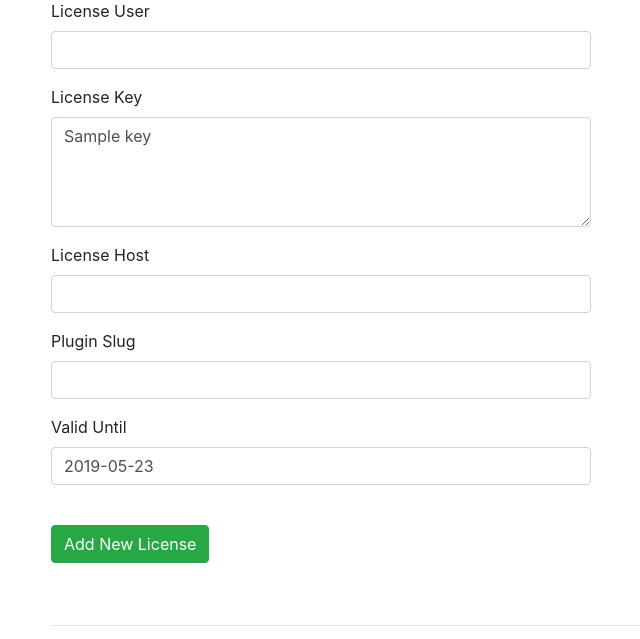
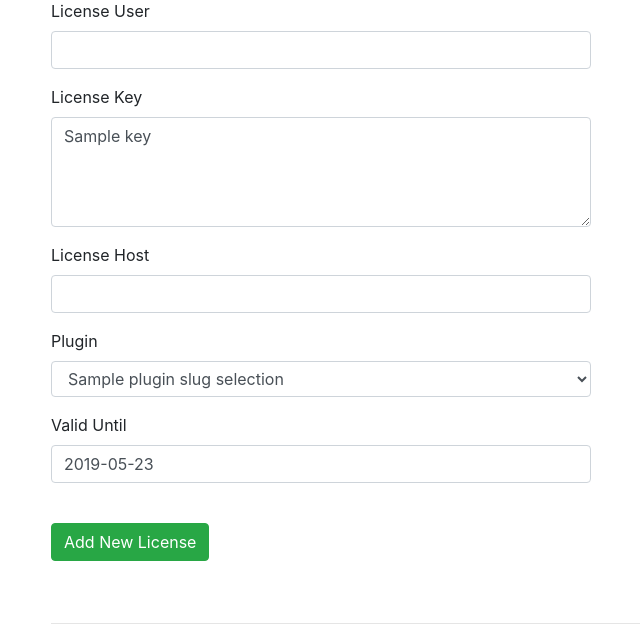
Before and after one commit to KaiserWerk/WPCustomRepository, a PHP site: template resources/views/license/add.tpl.php in a window 1280 px wide. Shown: the part 155-794 px from the top of the page, without its empty margins (34-674 px from the left). Run offline with PHP 8.4, Linux system fonts and the light colour scheme; the template is opened without the code that fills it: most values are stand-ins (such as "Sample title", 1, 10 or a date in 2020).

Commit message:
turned the plugin slug textfield into a select dropdown

```diff
--- a/resources/views/license/add.tpl.php
+++ b/resources/views/license/add.tpl.php
@@ -56,8 +56,18 @@ $errors = array(
                     <input type="text" name="_add[license_host]" id="license_host" class="form-control">
                 </div>
                 <div class="form-group">
-                    <label for="plugin_slug">Plugin Slug</label>
-                    <input type="text" name="_add[plugin_slug]" id="license_host" class="form-control" required>
+                    <label for="plugin_slug">Plugin</label>
+                    <select name="_add[plugin_slug]" id="plugin_slug" size="1" class="form-control">
+                        <?php
+                        foreach ($pluginSlugSelections as $pluginSlugSelection) {
+                            echo '<option value="';
+                            echo $pluginSlugSelection['slug'];
+                            echo '">';
+                            echo $pluginSlugSelection['plugin_name'];
+                            echo '</option>' ;
+                        }
+                        ?>
+                    </select>
                 </div>
                 <div class="form-group">
                     <label for="valid_until">Valid Until</label>
```
